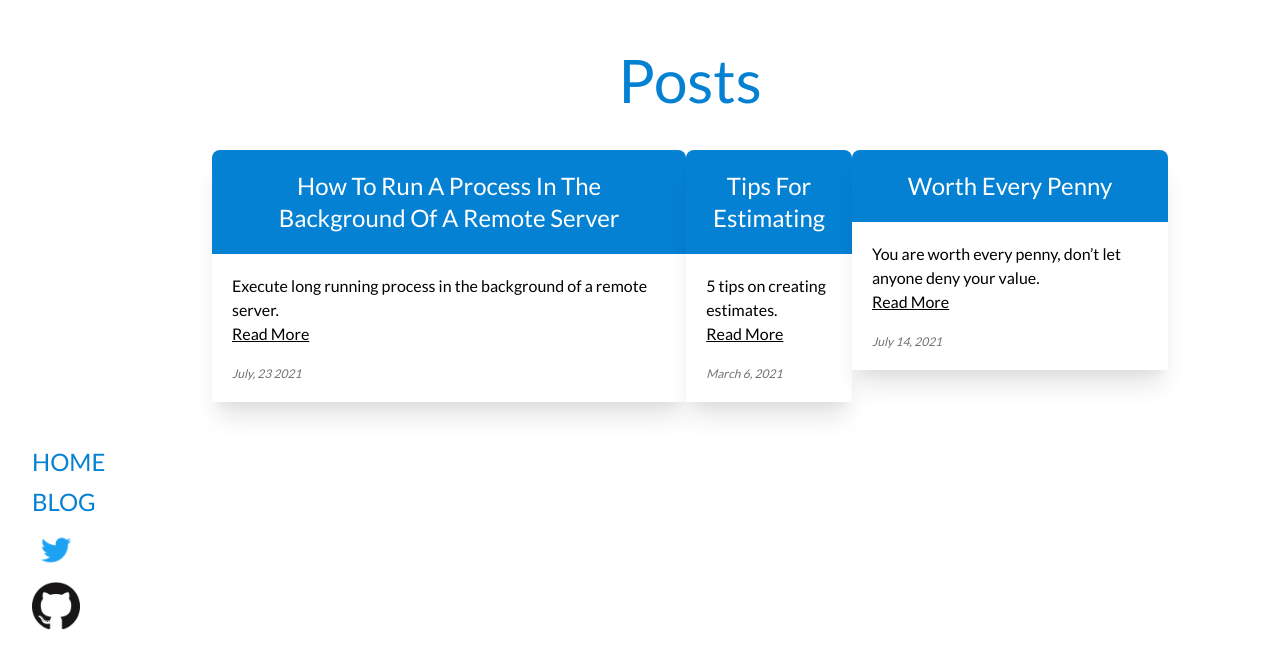
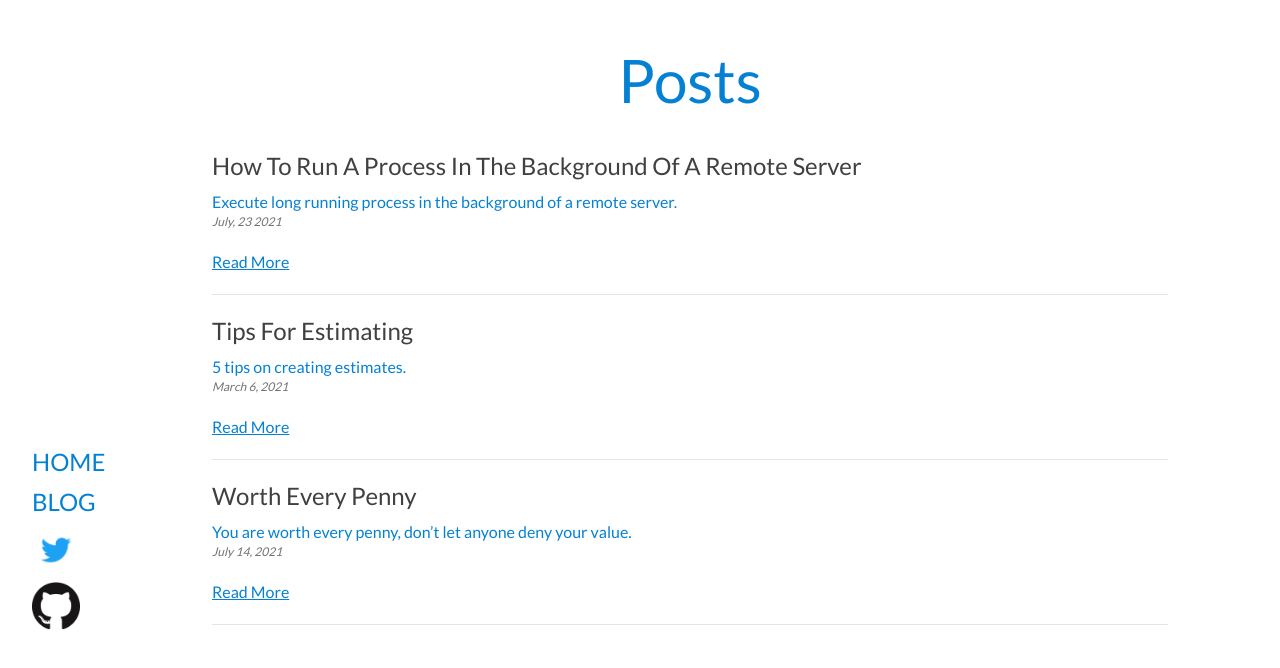
Before and after one commit to jasonericdavis/jasonericdavis.dev-v2, a Next.js app: page /blog in a window 1280 px wide. Shown: the part 112-780 px from the top of the page. Built offline with nearby package versions, Linux system fonts and the light colour scheme; what @tailwindcss/typography would draw is missing.

Commit message:
cleaned up the blog index page

```diff
--- a/pages/blog/index.tsx
+++ b/pages/blog/index.tsx
@@ -3,24 +3,25 @@ import {getAllBlogPostsFrontMatter} from "../../lib/blogPostsLoader"
 
 const BlogItem = ({title, published, path, description}) => {
     return (
-        <article className="my-10 w-auto rounded-lg shadow-xl bg-primary text-white ">
-            <h3 className="p-5 text-center">{title}</h3>
-            <div className="p-5 bg-white text-black">
-                <p className="text-base">
-                    <Markdown>{description}</Markdown>
-                </p>
-                <a href={`blog/${path}`}>Read More</a>
-                <p className="mt-5 italic text-xs text-gray-500">{published}</p>
-            </div>
-        </article>
+        <>
+            <section className="my-5">
+                <h3 className="pb-2 text-gray-700">
+                    <a href={`blog/${path}`} className="no-underline hover:underline">{title}</a>
+                </h3>
+                <Markdown>{description}</Markdown>
+                <p className="italic text-xs text-gray-500">{published}</p>
+                <p className="my-5"><a href={`blog/${path}`}>Read More</a></p>
+            </section>
+        <hr />
+        </>
     )
 }
 
 const blogIndex = ({posts}) => {
     return (
         <div className="m-20 ">
-            <h1 className="text-center">Posts</h1>
-            <div className="flex justify-evenly items-stretch">
+            <h1 className="text-center my-10">Posts</h1>
+            <div>
                 {posts.map((post, index) => (
                     <div key={index}><BlogItem {...post} /></div>)
                 )}
```
